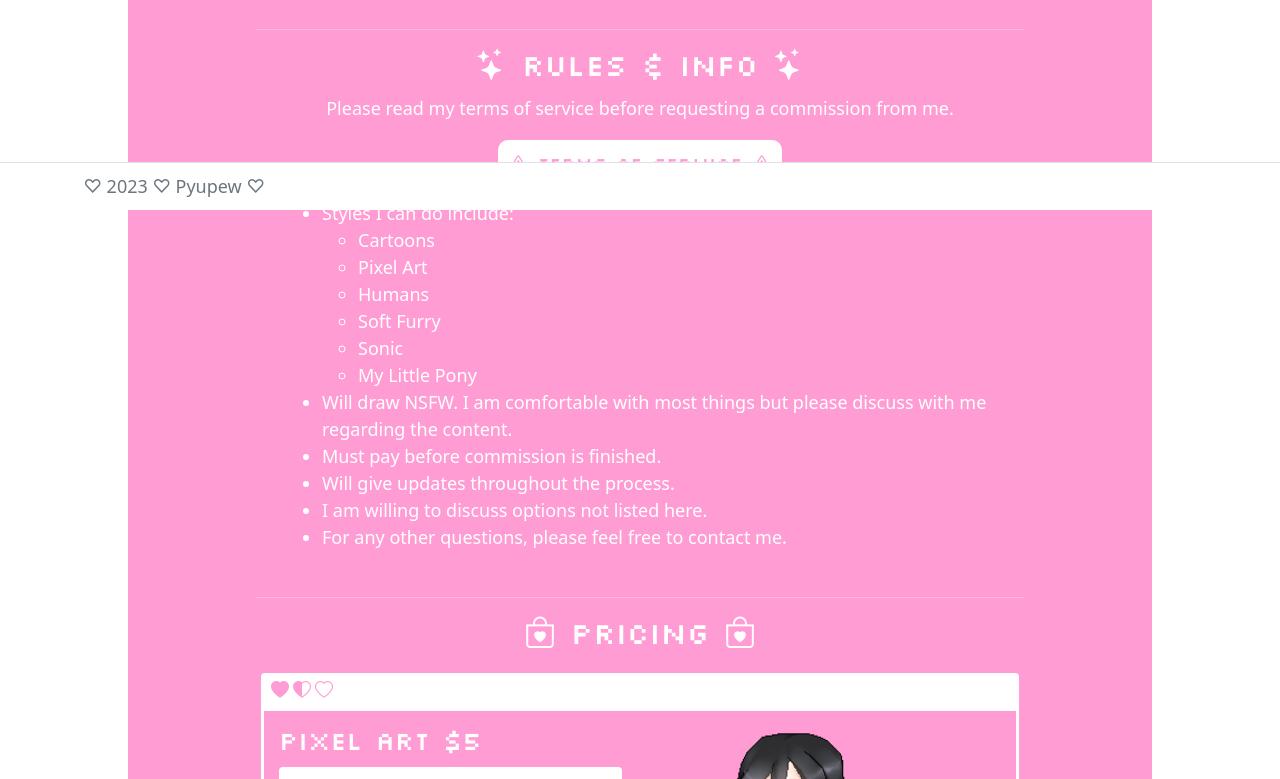
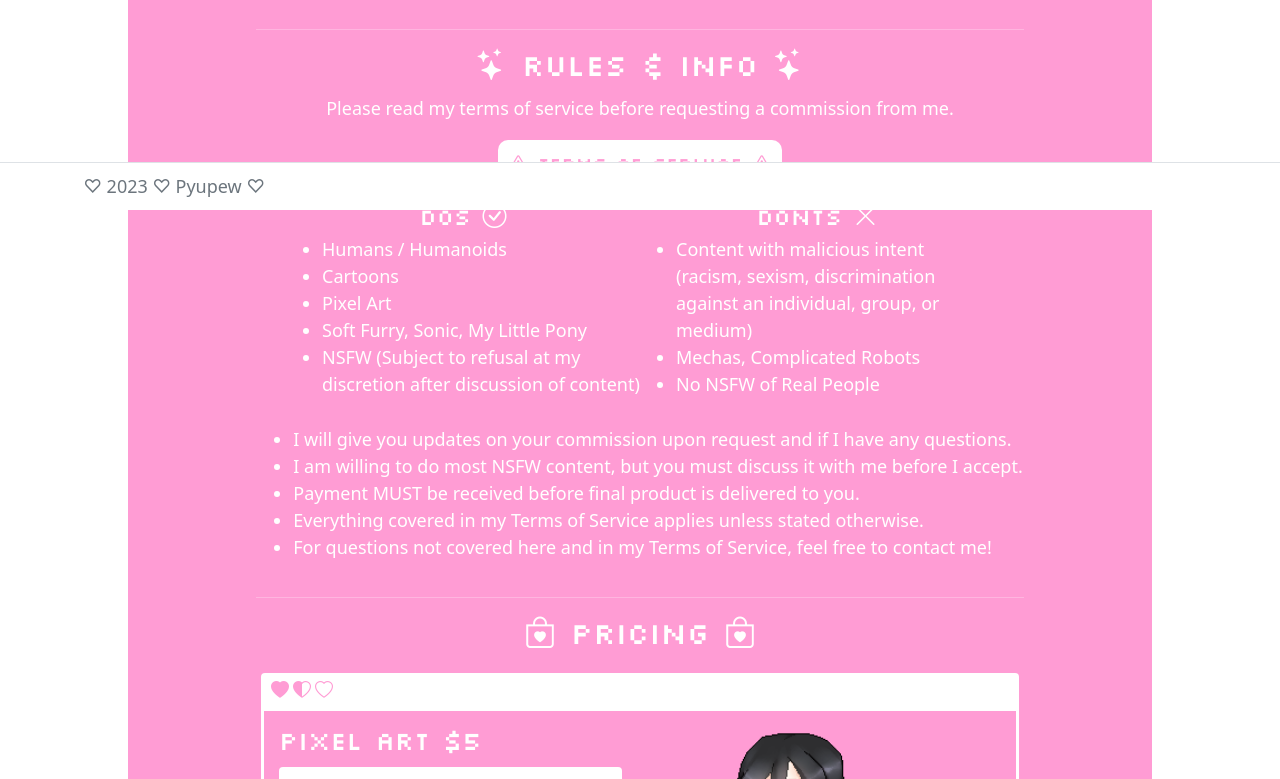
Before and after one commit to chaydotgit/pyupew-website, an Angular app: page /commissions in a window 1280 px wide. Shown: the part 590-1369 px from the top of the page. Built offline with nearby package versions, Linux system fonts and the light colour scheme; a web font is replaced by a local one.

Commit message:
added dos and donts lists

```diff
--- a/src/app/commissions/commissions.component.css
+++ b/src/app/commissions/commissions.component.css
@@ -42,6 +42,16 @@ td, th {
 .rules {
   text-align: left;
   margin: 10px 30px;
+  display: flex;
+  flex-direction: row;
+}
+
+.dos {
+  flex: 1;
+}
+
+.donts {
+  flex: 1;
 }
 
 h2 {
--- a/src/app/commissions/commissions.component.html
+++ b/src/app/commissions/commissions.component.html
@@ -1,4 +1,4 @@
-<div class="title h1">
+<div class="title h1" xmlns="http://www.w3.org/1999/html">
   commission info
 </div>
 
@@ -33,21 +33,32 @@
   </p>
   <div class="button" style="position: center" (click)="openTerms()"><i class="bi bi-exclamation-triangle"></i> Terms of Service <i class="bi bi-exclamation-triangle"></i></div>
   <div class="rules">
+    <div class="dos">
+      <span class="text-center" style="font-family: silkscreennormal; display: block; font-size: x-large;">Dos <i class="bi bi-check-circle"></i></span>
       <ul>
-      <li>Styles I can do include:</li>
-        <ul>
+        <li>Humans / Humanoids</li>
         <li>Cartoons</li>
         <li>Pixel Art</li>
-          <li>Humans</li>
-          <li>Soft Furry</li>
-          <li>Sonic</li>
-          <li>My Little Pony</li>
+        <li>Soft Furry, Sonic, My Little Pony</li>
+        <li>NSFW (Subject to refusal at my discretion after discussion of content)</li>
       </ul>
-      <li>Will draw NSFW. I am comfortable with most things but please discuss with me regarding the content.</li>
-      <li>Must pay before commission is finished.</li>
-      <li>Will give updates throughout the process.</li>
-      <li>I am willing to discuss options not listed here.</li>
-      <li>For any other questions, please feel free to contact me.</li>
+    </div>
+    <div class="donts">
+      <span class="text-center" style="font-family: silkscreennormal; display: block; font-size: x-large;">Donts <i class="bi bi-x-lg"></i></span>
+      <ul>
+        <li>Content with malicious intent (racism, sexism, discrimination against an individual, group, or medium)</li>
+        <li>Mechas, Complicated Robots</li>
+        <li>No NSFW of Real People</li>
+      </ul>
+    </div>
+  </div>
+  <div class="info" style="text-align: left; margin: auto">
+    <ul>
+      <li>I will give you updates on your commission upon request and if I have any questions.</li>
+      <li>I am willing to do most NSFW content, but you must discuss it with me before I accept.</li>
+      <li>Payment MUST be received before final product is delivered to you.</li>
+      <li>Everything covered in my Terms of Service applies unless stated otherwise.</li>
+      <li>For questions not covered here and in my Terms of Service, feel free to contact me!</li>
     </ul>
   </div>
 
```
Lines whose indentation alone changed are shown as unchanged.
